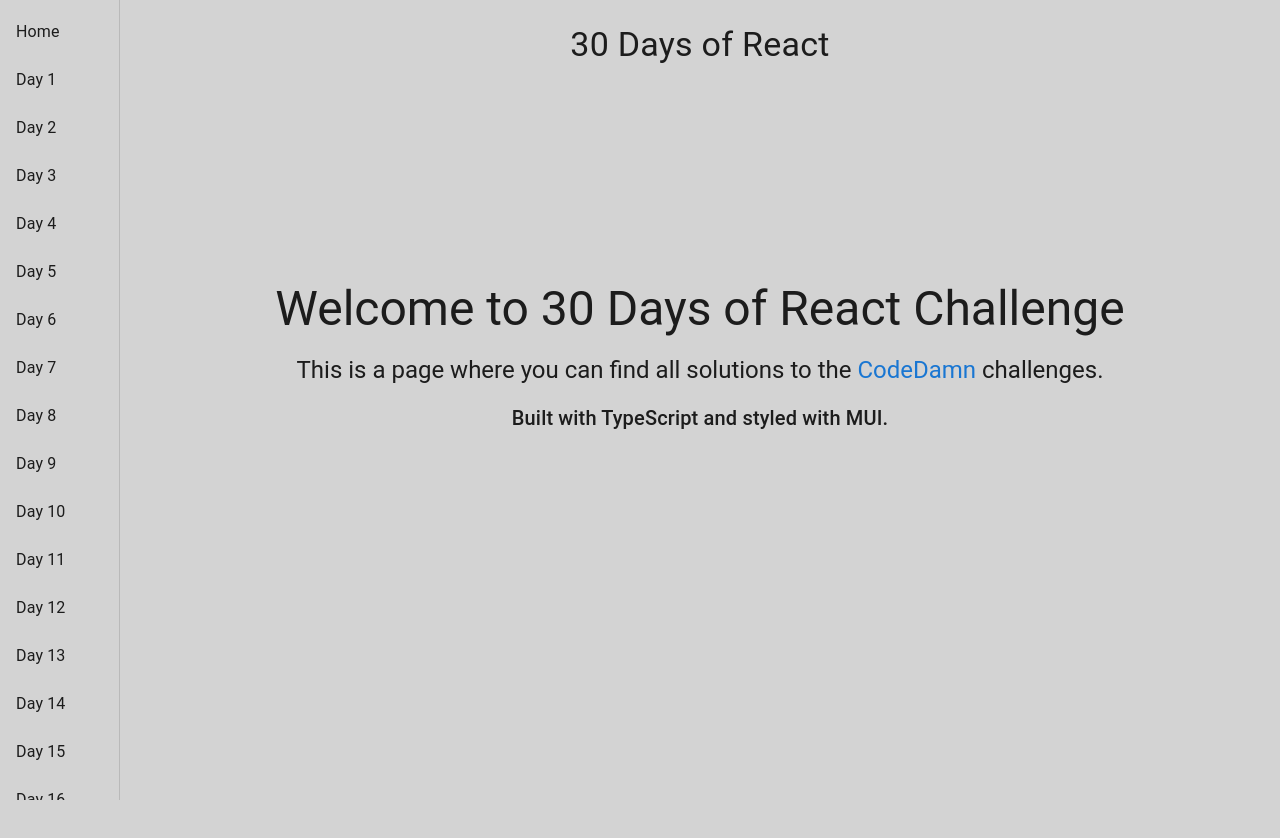
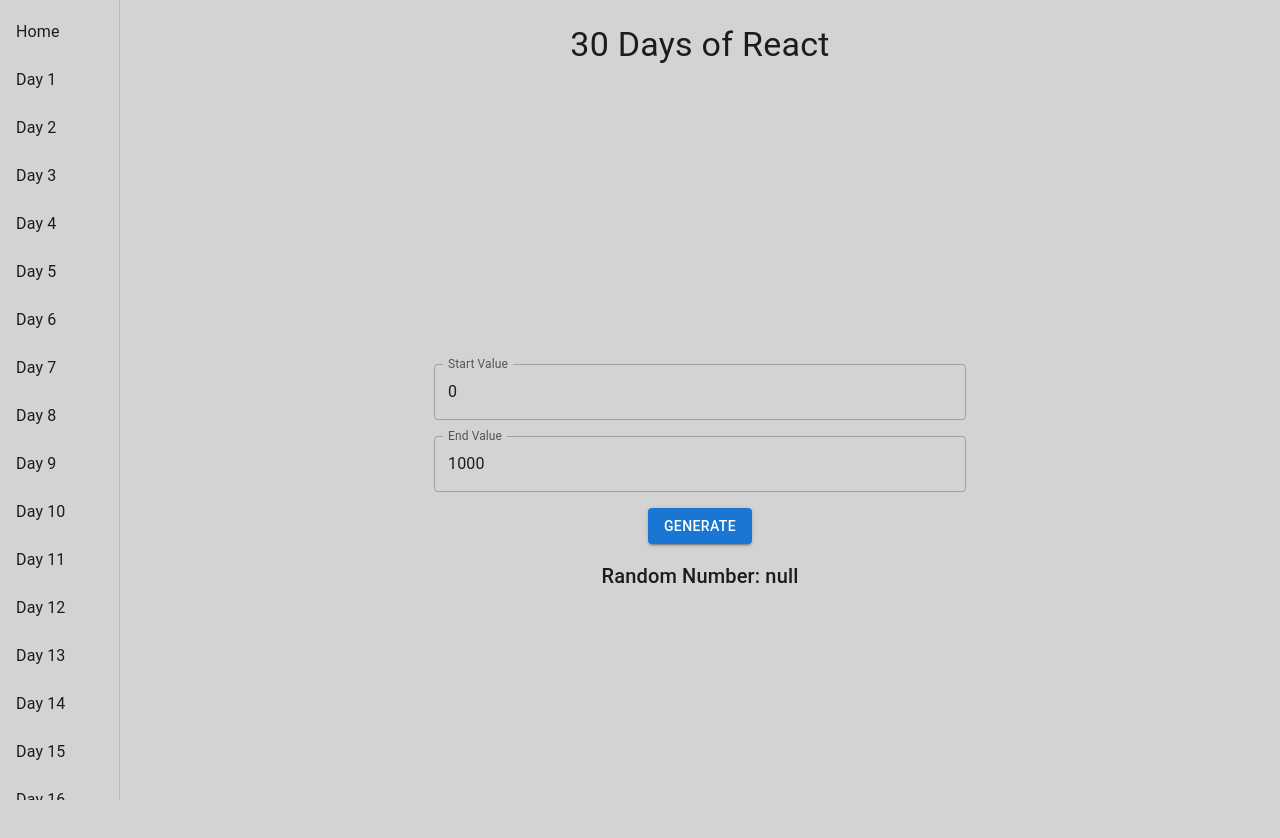
Before and after one commit to Cema2019/codedamn-challenge-30-days-of-react, a React (Vite) app: page /random-number in a window 1280 px wide. Before the commit this address led to /. Shown: the top 838 px of the page. Before the commit the page ends 800 px from the top, so only its background shows below. Built offline with nearby package versions, Linux system fonts and the light colour scheme.

Commit message:
Add RandomNumberGenerator component

```diff
--- /dev/null
+++ b/components/RandomNumberGenerator.tsx
@@ -0,0 +1,77 @@
+import React, { useState } from 'react';
+import { Box, Button, TextField, Typography, Container } from '@mui/material';
+
+const App: React.FC = () => {
+  const [start, setStart] = useState<number>(0);
+  const [end, setEnd] = useState<number>(1000);
+  const [randomNumber, setRandomNumber] = useState<number | null>(null);
+  const [errorMessage, setErrorMessage] = useState<string>('');
+
+  const generateRandomNumber = () => {
+    if (!start || !end || start < 0 || end > 1000 || start >= end) {
+      setErrorMessage('Invalid Input');
+      setRandomNumber(null);
+      return;
+    }
+
+    setErrorMessage('');
+    const random = Math.floor(Math.random() * (end - start + 1)) + start;
+    setRandomNumber(random);
+  };
+
+  return (
+    <Container
+      sx={{
+        display: 'flex',
+        justifyContent: 'center',
+        alignItems: 'center',
+        height: '100vh',
+        flexDirection: 'column',
+        gap: 2,
+      }}
+    >
+      <Box
+        sx={{
+          display: 'flex',
+          flexDirection: 'column',
+          gap: 2,
+          width: '50%',
+        }}
+      >
+        <TextField
+          id="start"
+          label="Start Value"
+          type="number"
+          value={start}
+          onChange={(e) => setStart(Number(e.target.value))}
+          inputProps={{ min: 0, max: 1000 }}
+          fullWidth
+        />
+        <TextField
+          id="end"
+          label="End Value"
+          type="number"
+          value={end}
+          onChange={(e) => setEnd(Number(e.target.value))}
+          inputProps={{ min: 0, max: 1000 }}
+          fullWidth
+        />
+      </Box>
+
+      <Button
+        id="generate"
+        variant="contained"
+        color="primary"
+        onClick={generateRandomNumber}
+      >
+        Generate
+      </Button>
+
+      <Typography id="randomNumber" variant="h6">
+        {errorMessage ? errorMessage : `Random Number: ${randomNumber}`}
+      </Typography>
+    </Container>
+  );
+};
+
+export default App;
--- a/routes/routeConfig.tsx
+++ b/routes/routeConfig.tsx
@@ -27,6 +27,8 @@ import RatingComponent from '../components/RatingComponent';
 import CharacterCounter from '../components/CharacterCounter';
 import Checkboxes from '../components/Checkboxes';
 import LocalStorage from '../components/LocalStorage';
+import RandomNumberGenerator from '../components/RandomNumberGenerator';
+
 
 export const routeConfig = [
   { path: '/', element: <HomePage />, label: 'Home' },
@@ -114,4 +116,9 @@ export const routeConfig = [
     element: <LocalStorage />,
     label: 'Day 28',
   },
+  {
+    path: '/random-number',
+    element: <RandomNumberGenerator />,
+    label: 'Day 29',
+  },
 ];
```
